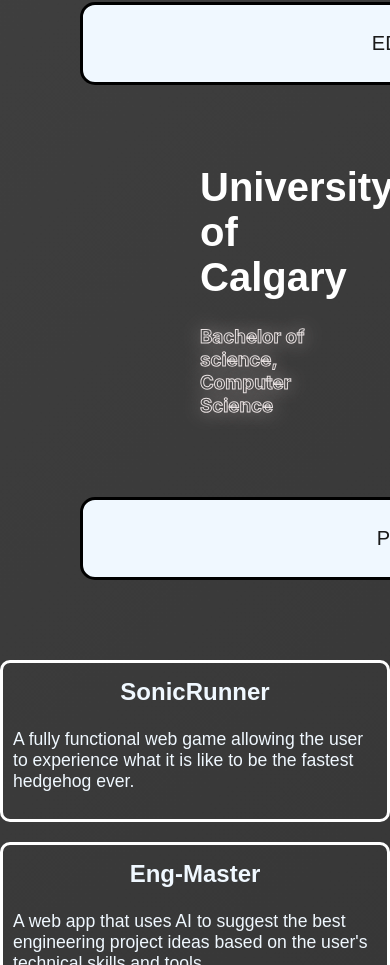
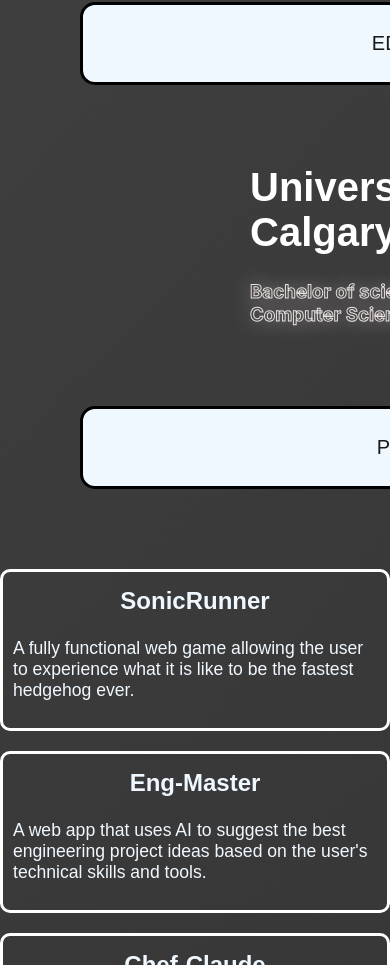
Before and after one commit to EventFulOgee4/eventfulogee4.github.io, a React (Vite) app: page / in a window 390 px wide. Shown: the part 4075-5040 px from the top of the page. Built offline with nearby package versions, Linux system fonts and the light colour scheme; a web font is replaced by a local one.

Commit message:
Adjusted the Education section for 400+ px displays

```diff
--- a/src/styles/Education.css
+++ b/src/styles/Education.css
@@ -6,8 +6,9 @@
     div.uni-container > h2 {
         font-size: 2.5rem;
         margin-bottom: 25px;
-        margin-left: 200px;
-        max-width: 150px;
+        margin-left: 250px;
+        max-width: 1000px;
+        width: 400px;
     }
 }
 
@@ -29,12 +30,13 @@
 
 @media(max-width: 500px){
     div.major-container > h3 {
-        margin-left: 200px;
+        margin-left: 250px;
         font-family: "Inter", Arial, Helvetica, sans-serif;
         color: transparent;
         -webkit-text-stroke: 1px rgb(234, 227, 227);
         text-shadow: 1px 1px 20px rgb(159, 153, 153);
-        max-width: 150px;
+        max-width: 1000px;
+        width: 200px;
     }
 }
 
```
